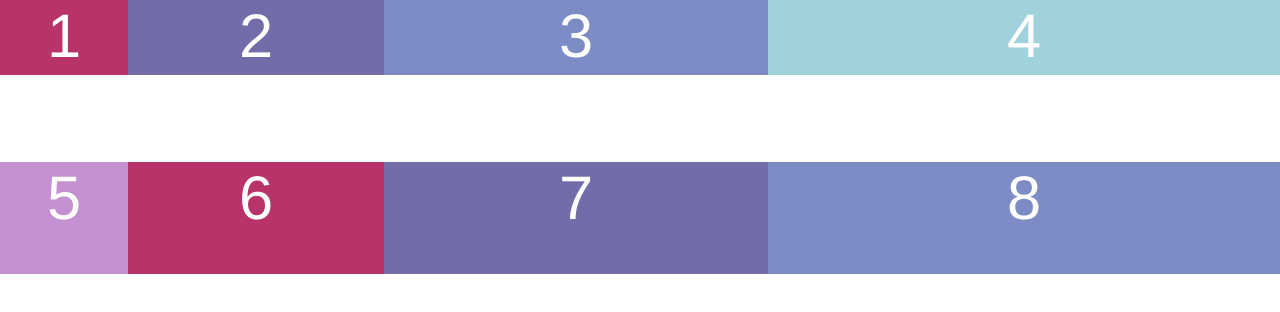
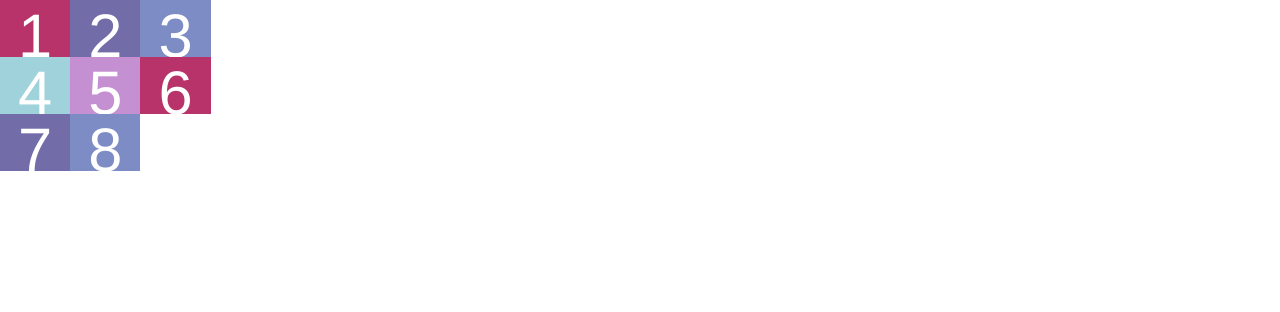
Before and after one commit to ihlasMert/webpage-with-css, a plain HTML site: page 6-Grid/index.html in a window 1280 px wide. Drawn offline with Linux system fonts and the light colour scheme.

Commit message:
added shorthand

```diff
--- a/6-Grid/styles.css
+++ b/6-Grid/styles.css
@@ -3,36 +3,36 @@
   font-size: 1.4em;
   color: white;
   text-align: center;
- /*    padding: 0; */
+  padding: 0;
   margin: 0%;
 }
 
 .container {
   /*   ADD GRID RULES HERE */
   display: grid;
-  grid-template-columns:1fr 2fr 3fr 4fr;
-  grid-template-rows: 1.7em;
-  grid-auto-rows: 5rem;
-  grid-row-gap: 2em;
-
+  grid-template: repeat(3, 1.3em) / repeat(3, 1.6em);
+  grid-gap: 5em auto;
 }
 
-  .container div:nth-child(1), div:nth-child(6) {
-    background-color: #B8336A;
+.container div:nth-child(1),
+div:nth-child(6) {
+  background-color: #b8336a;
 }
 
-  .container div:nth-child(2), div:nth-child(7) {
-    background-color: #726DA8;
+.container div:nth-child(2),
+div:nth-child(7) {
+  background-color: #726da8;
 }
 
-  .container div:nth-child(3), div:nth-child(8) {
-    background-color: #7D8CC4;
+.container div:nth-child(3),
+div:nth-child(8) {
+  background-color: #7d8cc4;
 }
 
 .container div:nth-child(4) {
-    background-color: #A0D2DB;
+  background-color: #a0d2db;
 }
 
 .container div:nth-child(5) {
-    background-color: #C490D1;
+  background-color: #c490d1;
 }
```
Lines whose indentation alone changed are shown as unchanged.
